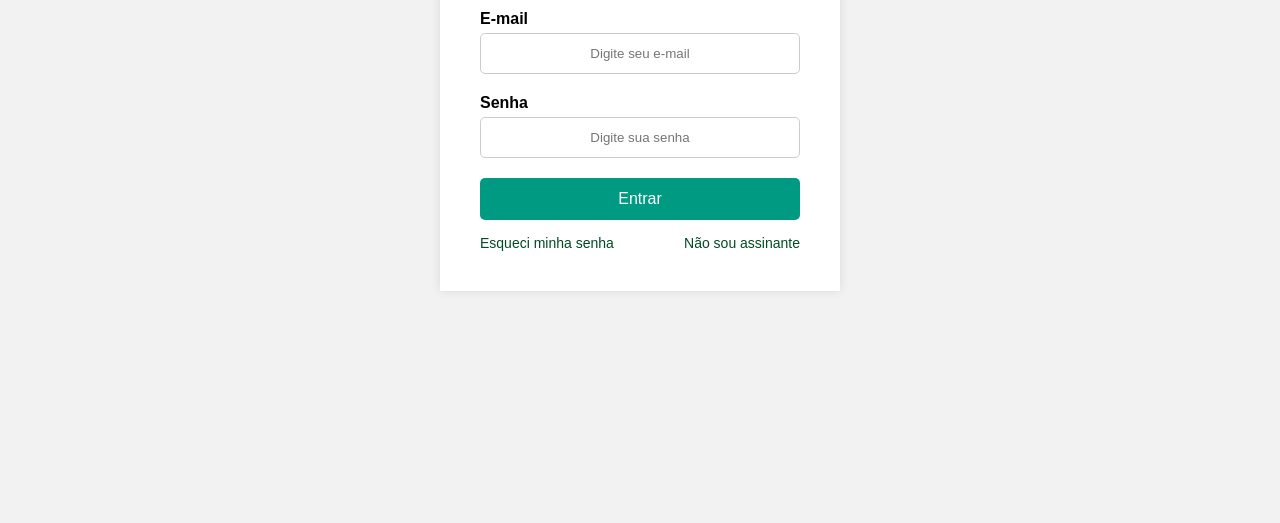
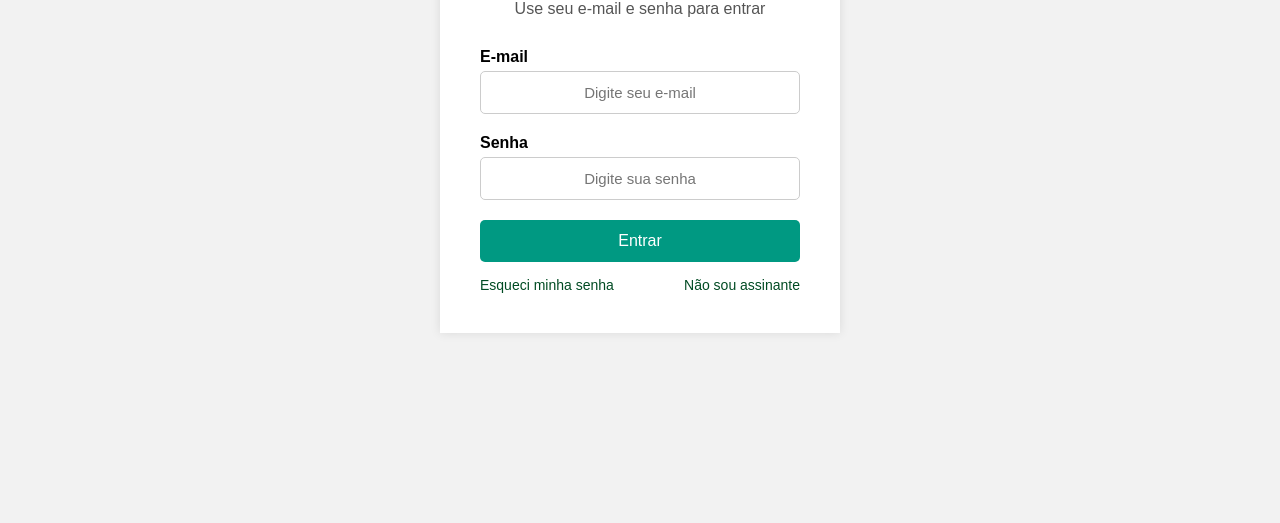
Before and after one commit to Andre-pin/loginDN, a plain HTML site: page index.html in a window 1280 px wide. Shown: the part 347-870 px from the top of the page. Before the commit the page ends 800 px from the top, so only its background shows below. Drawn offline with Linux system fonts and the light colour scheme.

Commit message:
melhoria no input Cor da letra e tamanho

```diff
--- a/style.css
+++ b/style.css
@@ -1,3 +1,4 @@
+/* Reset básico e altura total */
 * {
   margin: 0;
   padding: 0;
@@ -40,7 +41,7 @@
   display: flex;
   align-items: center;
   justify-content: center;
-    height: calc(100vh - 80px); /* altura total da tela menos o cabeçalho */
+  height: 100vh
 }
 
 /* Estilo do formulário */
@@ -78,6 +79,8 @@
   border: 1px solid #ccc;
   border-radius: 5px;
   text-align: center; /* Opcional: centraliza o texto nos campos */
+  color: #333333;      /* Cor da letra dentro do input */
+  font-size: 15px; /* Tamanho da letra */
 }
 
 button {
```
Lines whose indentation alone changed are shown as unchanged.
